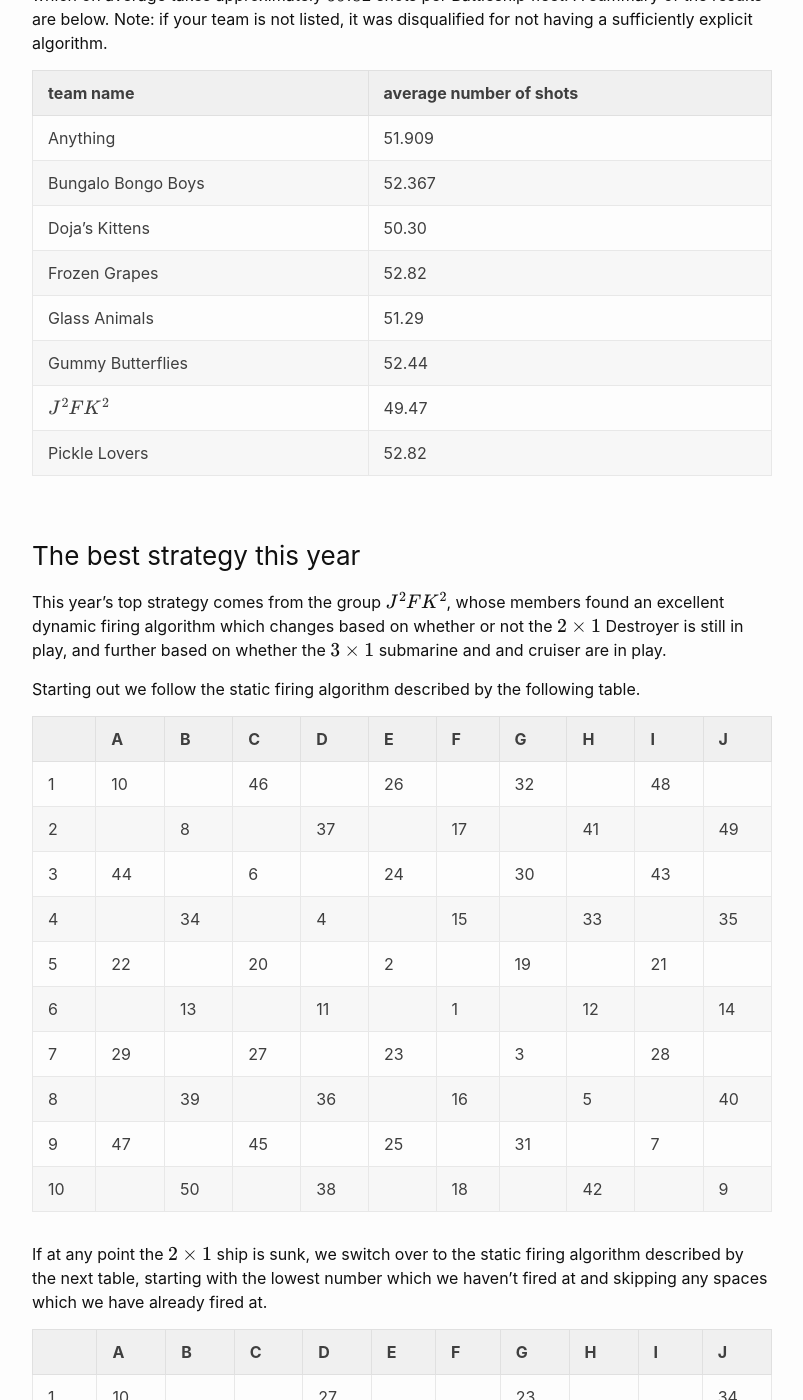
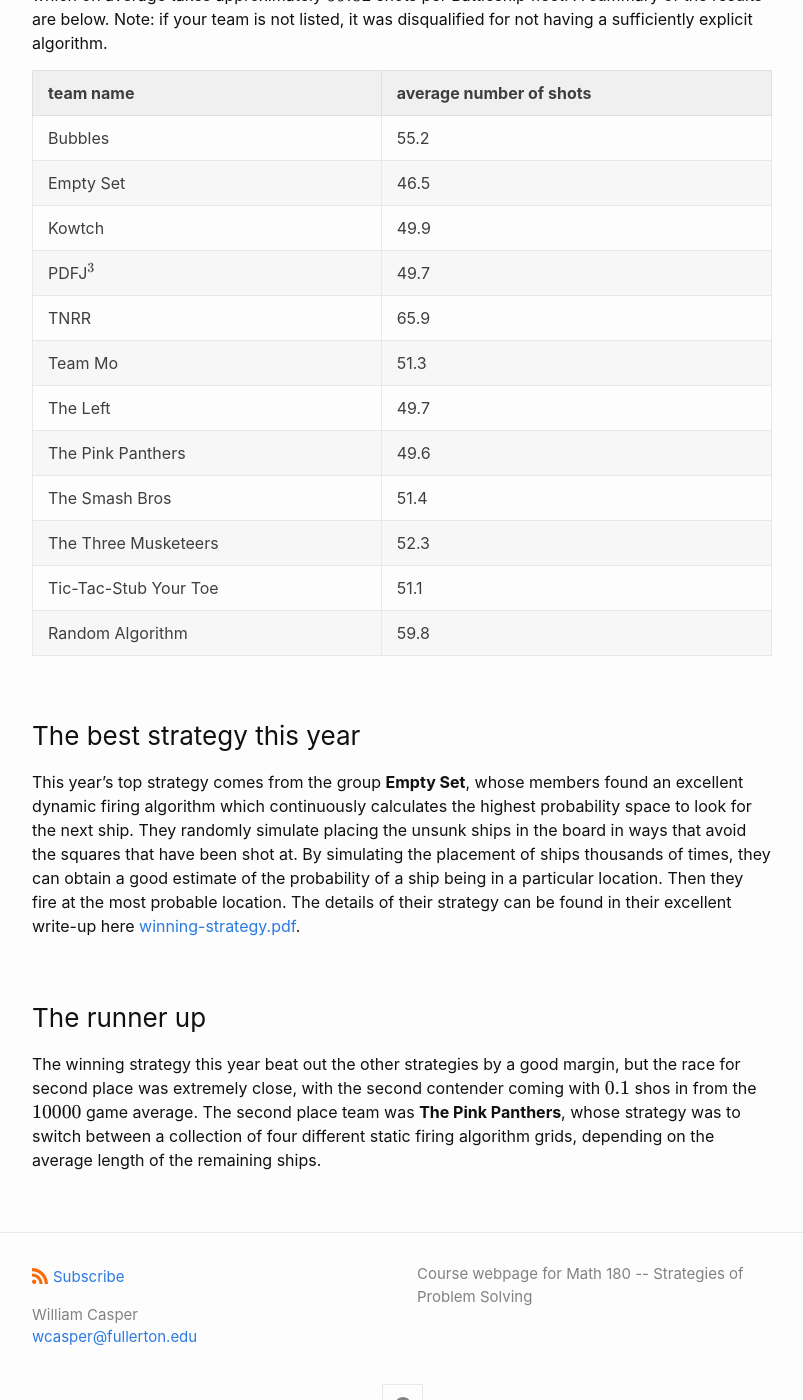
Before and after one commit to wcasper/math180fall2023, a Jekyll site: the page built from _modules/battleship/results.md, in a window 1280 px wide and 1400 px high, scrolled down 577 px. Shown: the whole window, without its empty margins (238-1041 px from the left). Built offline with Jekyll 4.4.1, drawn with Linux system fonts in a browser that asks for light colours; some of the changed text lies outside the part shown.

Commit message:
updated for this year

```diff
--- a/_modules/battleship/results.md
+++ b/_modules/battleship/results.md
@@ -8,100 +8,28 @@ permalink: /modules/battleship/results
 
 The results of the Battleship Commander Competition are in!  Your mathematical prowess, strategic skill, and clever commanding has led to this moment.  Each algorithm was tested against $$10,000$$ randomly generated Battleship fleets.  I am very pleased to say that all of the algorithms that you came up with compared very favorably in comparison to a completely random algorithm, which on average takes approximately $$59.82$$ shots per Battleship fleet.  A summary of the results are below.  Note: if your team is not listed, it was disqualified for not having a sufficiently explicit algorithm.
 
-| team name | average number of shots |
-| --------- | ----------------------- |
-| Anything | 51.909 |
-| Bungalo Bongo Boys | 52.367 |
-| Doja's Kittens | 50.30 |
-| Frozen Grapes | 52.82 |
-| Glass Animals | 51.29 |
-| Gummy Butterflies | 52.44 |
-| $$J^2FK^2$$ | 49.47 |
-| Pickle Lovers | 52.82 |
+| team name  | average number of shots |
+| ---------  | ----------------------- |
+| Bubbles               | 55.2 |
+| Empty Set             | 46.5 |
+| Kowtch                | 49.9 |
+| PDFJ$$^3$$            | 49.7 |
+| TNRR                  | 65.9 |
+| Team Mo               | 51.3 |
+| The Left              | 49.7 |
+| The Pink Panthers     | 49.6 |
+| The Smash Bros        | 51.4 |
+| The Three Musketeers  | 52.3 |
+| Tic-Tac-Stub Your Toe | 51.1 |
+| Random Algorithm      | 59.8 |
+
+
 
 
 ### The best strategy this year
 
-This year's top strategy comes from the group $$J^2FK^2$$, whose members found an excellent dynamic firing algorithm which changes based on whether or not the $$2\times 1$$ Destroyer is still in play, and further based on whether the $$3\times 1$$ submarine and and cruiser are in play.
+This year's top strategy comes from the group **Empty Set**, whose members found an excellent dynamic firing algorithm which continuously calculates the highest probability space to look for the next ship.  They randomly simulate placing the unsunk ships in the board in ways that avoid the squares that have been shot at.  By simulating the placement of ships thousands of times, they can obtain a good estimate of the probability of a ship being in a particular location.  Then they fire at the most probable location.  The details of their strategy can be found in their excellent write-up here [winning-strategy.pdf](winning-strategy.pdf).
 
-Starting out we follow the static firing algorithm described by the following table.
+### The runner up
 
-|  | A| B| C| D| E| F| G| H| I| J|
-|--|--|--|--|--|--|--|--|--|--|--|
-| 1|10|  |46|  |26|  |32|  |48|  |
-| 2|  | 8|  |37|  |17|  |41|  |49|
-| 3|44|  | 6|  |24|  |30|  |43|  |
-| 4|  |34|  | 4|  |15|  |33|  |35|
-| 5|22|  |20|  | 2|  |19|  |21|  |
-| 6|  |13|  |11|  | 1|  |12|  |14|
-| 7|29|  |27|  |23|  | 3|  |28|  |
-| 8|  |39|  |36|  |16|  | 5|  |40|
-| 9|47|  |45|  |25|  |31|  | 7|  |
-|10|  |50|  |38|  |18|  |42|  | 9|
-
-If at any point the $$2\times 1$$ ship is sunk, we switch over to the static firing algorithm described by the next table, starting with the lowest number which we haven't fired at and skipping any spaces which we have already fired at.
-
-|  | A| B| C| D| E| F| G| H| I| J|
-|--|--|--|--|--|--|--|--|--|--|--|
-| 1|10|  |  |27|  |  |23|  |  |34|
-| 2|  | 8|  |  |18|  |  |30|  |  |
-| 3|  |  | 6|  |  |13|  |  |31|  |
-| 4|25|  |  | 4|  |  |22|  |  |26|
-| 5|  |16|  |  | 2|  |  |15|  |  |
-| 6|  |  |11|  |  | 1|  |  |12|  |
-| 7|20|  |  |19|  |  | 3|  |  |21|
-| 8|  |29|  |  |17|  |  | 5|  |  |
-| 9|  |  |32|  |  |14|  |  | 7|  |
-|10|33|  |  |28|  |  |24|  |  | 9|
-
-Next, if the $$2\times 1$$ is sunk and also both the $$3\times 1$$ ships have been sunk, we switch to the next table.  Again, we start from the first number and skip any spots where we have already fired.
-
-
-|  | A| B| C| D| E| F| G| H| I| J|
-|--|--|--|--|--|--|--|--|--|--|--|
-| 1|10|  |  |  |18|  |  |  |24|  |
-| 2|  | 8|  |  |  |13|  |  |  |25|
-| 3|  |  | 6|  |  |  |20|  |  |  |
-| 4|  |  |  | 4|  |  |  |21|  |  |
-| 5|16|  |  |  | 2|  |  |  |15|  |
-| 6|  |11|  |  |  | 1|  |  |  |12|
-| 7|  |  |19|  |  |  | 3|  |  |  |
-| 8|  |  |  |22|  |  |  | 5|  |  |
-| 9|23|  |  |  |17|  |  |  | 7|  |
-|10|  |26|  |  |  |14|  |  |  | 9|
-
-Finally, if the $$2\times 1$$, both the $$3\times 1$$ and the $$4\times 1$$ have been sunk, we switch to the board
-
-|  | A| B| C| D| E| F| G| H| I| J|
-|--|--|--|--|--|--|--|--|--|--|--|
-| 1|10|  |  |  |  |12|  |  |  |  |
-| 2|  | 8|  |  |  |  |16|  |  |  |
-| 3|  |  | 6|  |  |  |  |20|  |  |
-| 4|  |  |  | 4|  |  |  |  |17|  |
-| 5|  |  |  |  | 2|  |  |  |  |13|
-| 6|11|  |  |  |  | 1|  |  |  |  |
-| 7|  |15|  |  |  |  | 3|  |  |  |
-| 8|  |  |19|  |  |  |  | 5|  |  |
-| 9|  |  |  |18|  |  |  |  | 7|  |
-|10|  |  |  |  |14|  |  |  |  | 9|
-
-By the end of this algorithm, every ship is guaranteed to have sunk.
-
-### The runner-up
-
-The runner-up algorithm was a purely static algorithm with an interesting spiral pattern moving away from the center of the board.
-
-|  | A| B| C| D| E| F| G| H| I| J|
-|--|--|--|--|--|--|--|--|--|--|--|
-| 1|  |48|  |38|  |21|  |37|  |47|
-| 2|49|  |39|  |22|  |20|  |36|  |
-| 3|  |40|  |23|  | 7|  |19|  |35|
-| 4|41|  |24|  | 8|  | 6|  |18|  |
-| 5|  |25|  | 9|  | 1|  | 5|  |17|
-| 6|26|  |10|  | 2|  | 4|  |16|  |
-| 7|  |27|  |11|  | 3|  |15|  |34|
-| 8|42|  |28|  |12|  |14|  |33|  |
-| 9|  |43|  |29|  |13|  |32|  |46|
-|10|50|  |44|  |30|  |31|  |45|  |
-
-It is very interesting that the performance of this spiralling algorithm is so competitive with the much more elaborate algorithm above!  One might wonder whether combining a spiral pattern with the idea of swapping to wider spirals once smaller ships are sunk might lead to an algorithm whose performance exceeds all the ones we have seen so far.
+The winning strategy this year beat out the other strategies by a good margin, but the race for second place was extremely close, with the second contender coming with $$0.1$$ shos in from the $$10000$$ game average.  The second place team was **The Pink Panthers**, whose strategy was to switch between a collection of four different static firing algorithm grids, depending on the average length of the remaining ships.
```
